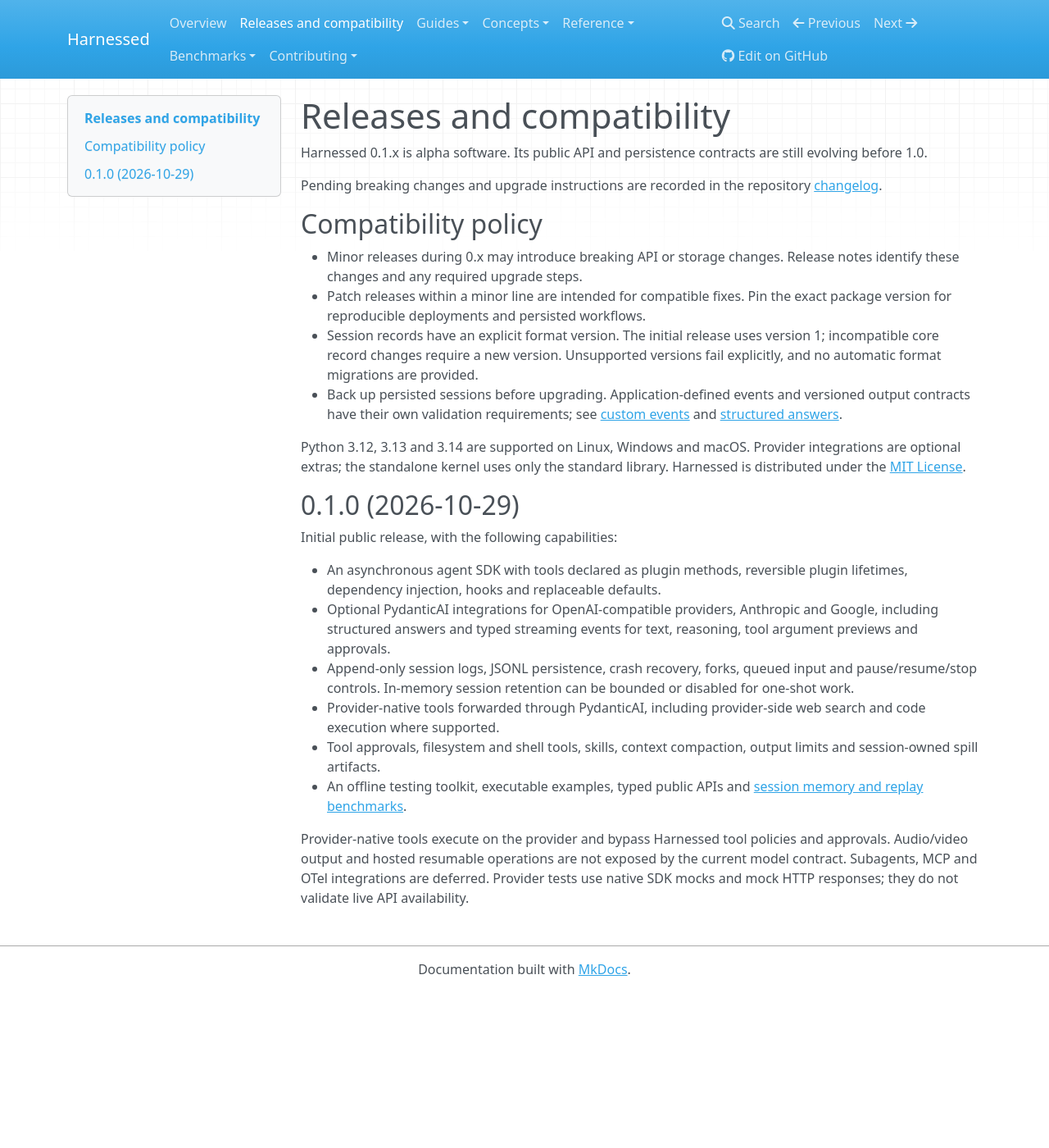
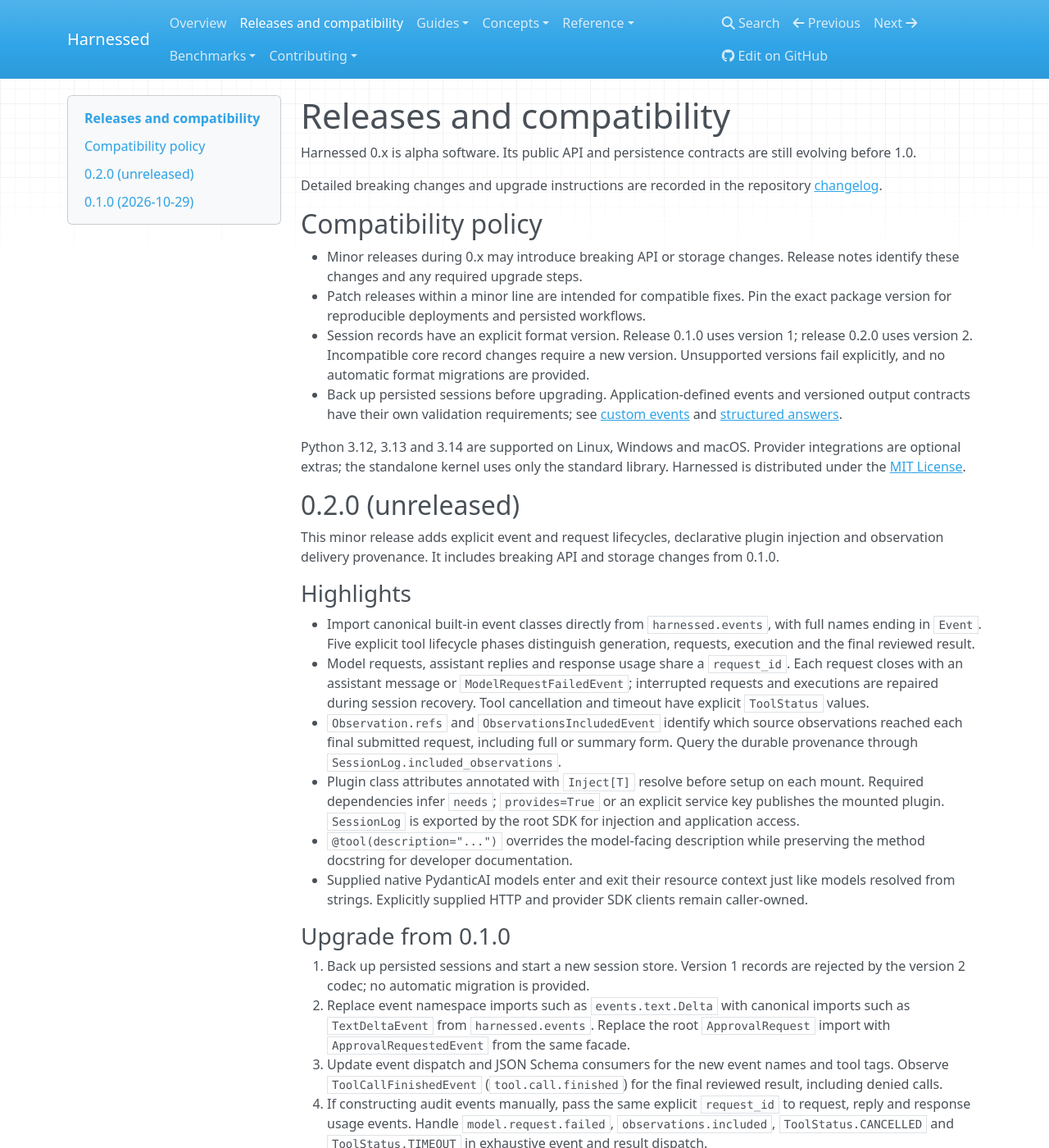
Before and after one commit to mathisarends/cordify, an MkDocs documentation site: the page built from docs/releases.md, in a window 1280 px wide and 1400 px high. Shown: the whole window at 82% size. Built offline with MkDocs 1.6.1, drawn with Linux system fonts in a browser that asks for light colours; nearby versions of some CDN libraries; some of the changed text lies outside the part shown.

Commit message:
chore: prepare 0.2.0 release

```diff
--- a/docs/releases.md
+++ b/docs/releases.md
@@ -1,9 +1,9 @@
 # Releases and compatibility
 
-Harnessed 0.1.x is alpha software. Its public API and persistence contracts are
+Harnessed 0.x is alpha software. Its public API and persistence contracts are
 still evolving before 1.0.
 
-Pending breaking changes and upgrade instructions are recorded in the repository
+Detailed breaking changes and upgrade instructions are recorded in the repository
 [changelog](https://github.com/mathisarends/harnessed/blob/main/Changelog.md).
 
 ## Compatibility policy
@@ -12,9 +12,10 @@
   notes identify these changes and any required upgrade steps.
 - Patch releases within a minor line are intended for compatible fixes. Pin the
   exact package version for reproducible deployments and persisted workflows.
-- Session records have an explicit format version. The initial release uses
-  version 1; incompatible core record changes require a new version. Unsupported
-  versions fail explicitly, and no automatic format migrations are provided.
+- Session records have an explicit format version. Release 0.1.0 uses version 1;
+  release 0.2.0 uses version 2. Incompatible core record changes require a new
+  version. Unsupported versions fail explicitly, and no automatic format
+  migrations are provided.
 - Back up persisted sessions before upgrading. Application-defined events and
   versioned output contracts have their own validation requirements; see
   [custom events](guides/events.md) and
@@ -24,6 +25,54 @@
 integrations are optional extras; the standalone kernel uses only the standard
 library. Harnessed is distributed under the
 [MIT License](https://github.com/mathisarends/harnessed/blob/main/LICENSE).
+
+## 0.2.0 (unreleased)
+
+This minor release adds explicit event and request lifecycles, declarative plugin
+injection and observation delivery provenance. It includes breaking API and
+storage changes from 0.1.0.
+
+### Highlights
+
+- Import canonical built-in event classes directly from `harnessed.events`,
+  with full names ending in `Event`. Five explicit tool lifecycle phases
+  distinguish generation, requests, execution and the final reviewed result.
+- Model requests, assistant replies and response usage share a `request_id`.
+  Each request closes with an assistant message or `ModelRequestFailedEvent`;
+  interrupted requests and executions are repaired during session recovery.
+  Tool cancellation and timeout have explicit `ToolStatus` values.
+- `Observation.refs` and `ObservationsIncludedEvent` identify which source
+  observations reached each final submitted request, including full or summary
+  form. Query the durable provenance through `SessionLog.included_observations`.
+- Plugin class attributes annotated with `Inject[T]` resolve before setup on
+  each mount. Required dependencies infer `needs`; `provides=True` or an explicit
+  service key publishes the mounted plugin. `SessionLog` is exported by the
+  root SDK for injection and application access.
+- `@tool(description="...")` overrides the model-facing description while
+  preserving the method docstring for developer documentation.
+- Supplied native PydanticAI models enter and exit their resource context just
+  like models resolved from strings. Explicitly supplied HTTP and provider SDK
+  clients remain caller-owned.
+
+### Upgrade from 0.1.0
+
+1. Back up persisted sessions and start a new session store. Version 1 records
+   are rejected by the version 2 codec; no automatic migration is provided.
+2. Replace event namespace imports such as `events.text.Delta` with canonical
+   imports such as `TextDeltaEvent` from `harnessed.events`. Replace the root
+   `ApprovalRequest` import with `ApprovalRequestedEvent` from the same facade.
+3. Update event dispatch and JSON Schema consumers for the new event names and
+   tool tags. Observe `ToolCallFinishedEvent` (`tool.call.finished`) for the final
+   reviewed result, including denied calls.
+4. If constructing audit events manually, pass the same explicit `request_id`
+   to request, reply and response usage events. Handle `model.request.failed`,
+   `observations.included`, `ToolStatus.CANCELLED` and `ToolStatus.TIMEOUT` in
+   exhaustive event and result dispatch.
+
+The [0.2.0 changelog](https://github.com/mathisarends/harnessed/blob/main/Changelog.md)
+contains the full replacement table and request/execution migration examples.
+See the [event guide](guides/events.md), [plugin guide](guides/plugins.md) and
+[observation delivery guide](guides/context.md) for the current contracts.
 
 ## 0.1.0 (2026-10-29)
 
@@ -46,5 +95,6 @@
 
 Provider-native tools execute on the provider and bypass Harnessed tool policies
 and approvals. Audio/video output and hosted resumable operations are not exposed
-by the current model contract. Subagents, MCP and OTel integrations are deferred. Provider tests use native SDK mocks and mock HTTP
-responses; they do not validate live API availability.
+by the current model contract. Subagents, MCP and OTel integrations are deferred.
+Provider tests use native SDK mocks and mock HTTP responses; they do not validate
+live API availability.
--- a/pyproject.toml
+++ b/pyproject.toml
@@ -4,7 +4,7 @@
 
 [project]
 name = "harnessed"
-version = "0.1.0"
+version = "0.2.0"
 description = "A composable Python agent SDK with reversible plugins and a durable session log."
 readme = "README.md"
 license = "MIT"
```
Also changed, not shown: Changelog.md (+6 -1 lines), README.md (+1 -1 lines), docs/contributing/development.md (+12 -7 lines), 1 other file.
